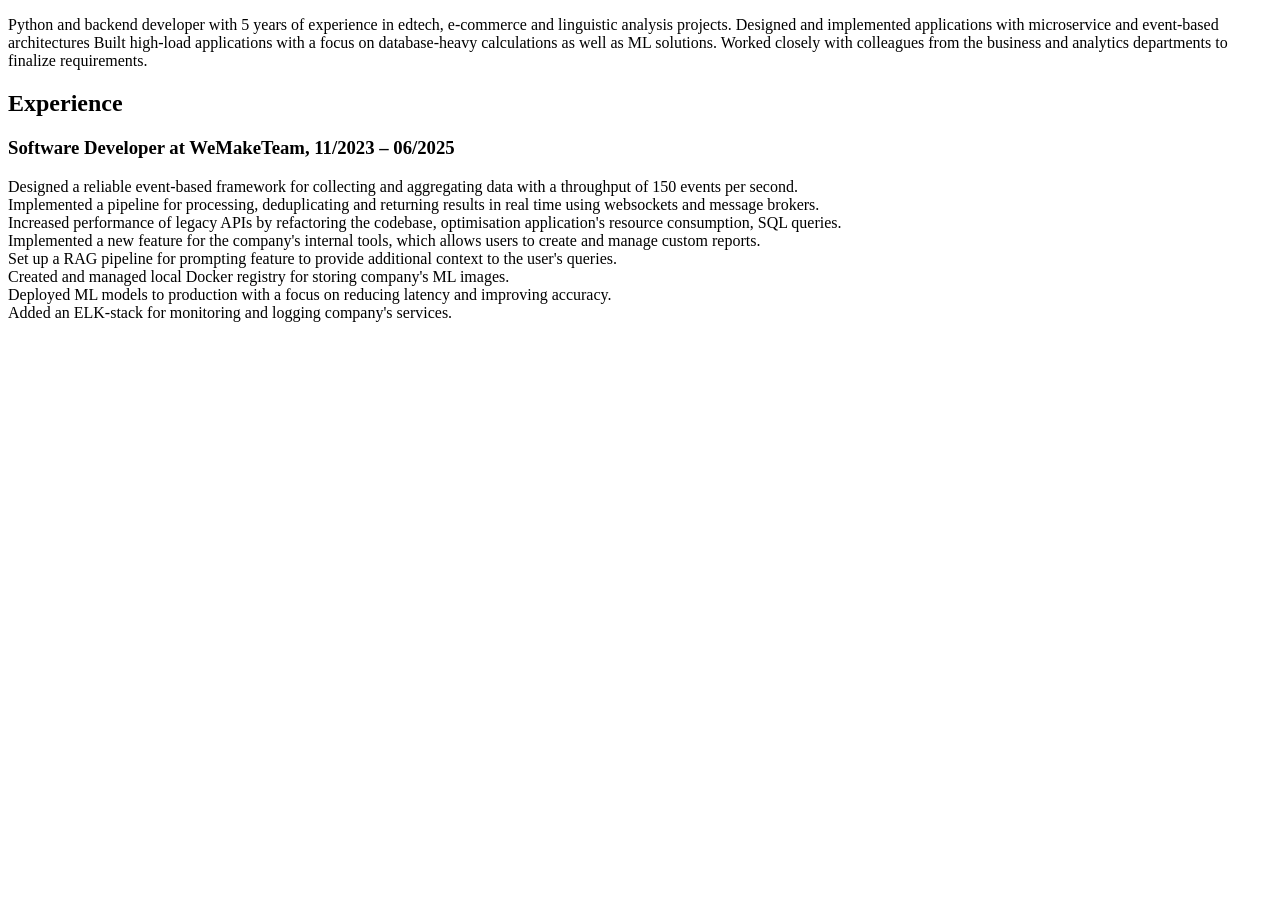
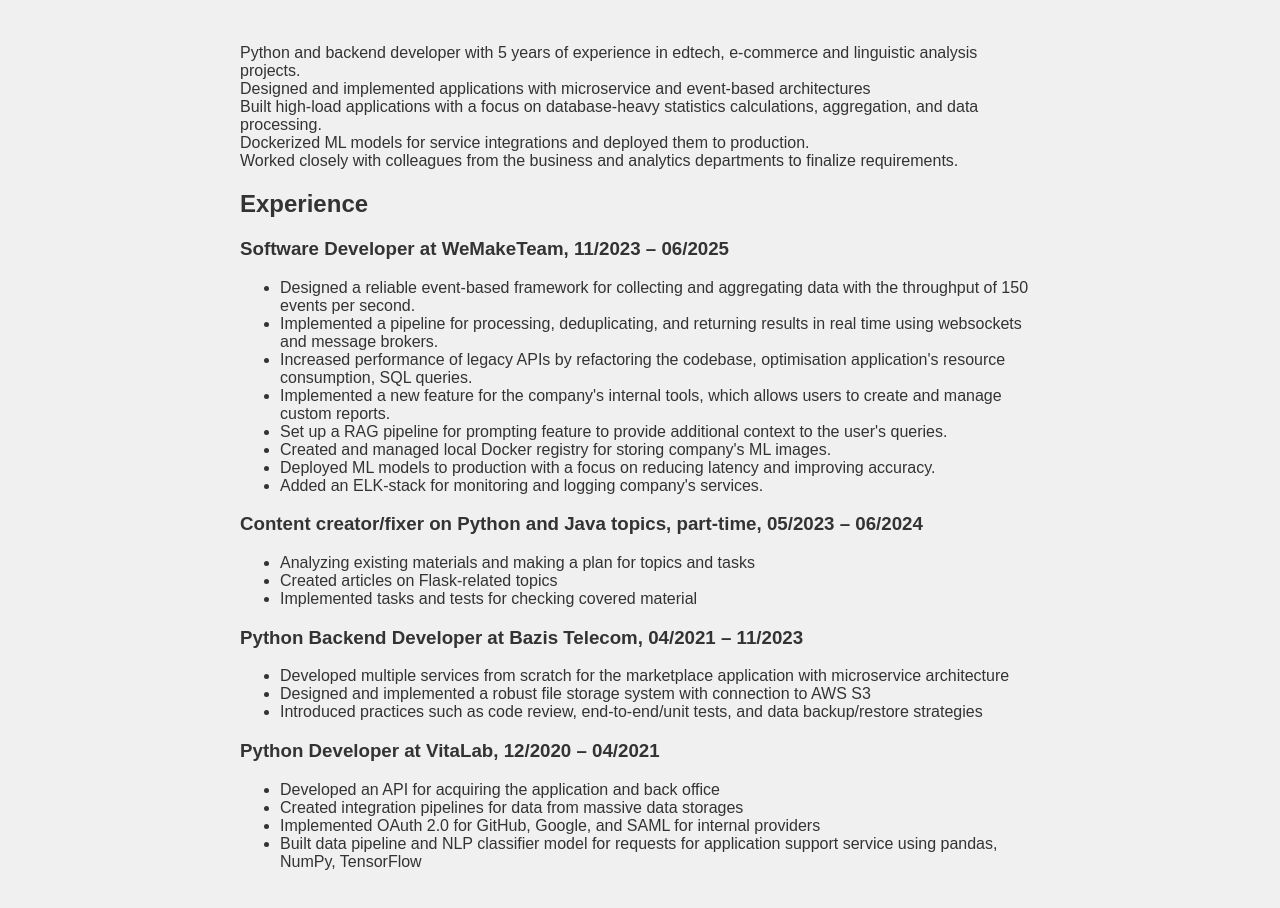
Before and after one commit to aronicq/aronicq.github.io, a plain HTML site: page index.html in a window 1280 px wide. Before the commit the page ends 800 px from the top, so only its background shows below. Drawn offline with Linux system fonts and the light colour scheme.

Commit message:
Update index.html
added missing information

```diff
--- a/index.html
+++ b/index.html
@@ -3,37 +3,87 @@
 <head>
     <meta charset="UTF-8">
     <title>Efim Minkovich</title>
+    <style>
+        body {
+            font-family: Arial, sans-serif;
+            background-color: #f0f0f0;
+            color: #333;
+            min-height: 100vh;
+            display: flex;
+        }
+
+        .container {
+            margin: auto;
+            position: relative;
+            max-width: 800px;
+            width: 100%;
+            padding: 20px;
+        }
+    </style>
 </head>
-<body>
+<body style="">
+<div class="container">
 
 <p>
     Python and backend developer with 5 years of experience in edtech, e-commerce and linguistic analysis projects.
+    <br>
     Designed and implemented applications with microservice and event-based architectures
-    Built high-load applications with a focus on database-heavy calculations as well as ML solutions.
+    <br>
+    Built high-load applications with a focus on database-heavy statistics calculations, aggregation, and data processing.
+    <br>
+    Dockerized ML models for service integrations and deployed them to production.
+    <br>
     Worked closely with colleagues from the business and analytics departments to finalize requirements.
 </p>
 
 <h2>Experience</h2>
 <h3>Software Developer at WeMakeTeam, 11/2023 – 06/2025</h3>
-<p>
-    Designed a reliable event-based framework for collecting and aggregating data with a throughput of 150 events per second.
-    <br>
-    Implemented a pipeline for processing, deduplicating and returning results in real time using websockets and message brokers.
-    <br>
-    Increased performance of legacy APIs by refactoring the codebase, optimisation application's resource consumption, SQL queries.
-    <br>
-    Implemented a new feature for the company's internal tools, which allows users to create and manage custom reports.
-    <br>
-    Set up a RAG pipeline for prompting feature to provide additional context to the user's queries.
-    <br>
-    Created and managed local Docker registry for storing company's ML images.
-    <br>
-    Deployed ML models to production with a focus on reducing latency and improving accuracy.
-    <br>
-    Added an ELK-stack for monitoring and logging company's services.
-</p>
+    <ul>
+        <li>Designed a reliable event-based framework for collecting and aggregating data with the throughput of 150
+            events per second.
+        </li>
+        <li>Implemented a pipeline for processing, deduplicating, and returning results in real time using websockets and
+            message brokers.
+        </li>
+        <li>Increased performance of legacy APIs by refactoring the codebase, optimisation application's resource
+            consumption, SQL queries.
+        </li>
+        <li>Implemented a new feature for the company's internal tools, which allows users to create and manage custom
+            reports.
+        </li>
+        <li>Set up a RAG pipeline for prompting feature to provide additional context to the user's queries.</li>
+        <li>Created and managed local Docker registry for storing company's ML images.</li>
+        <li>Deployed ML models to production with a focus on reducing latency and improving accuracy.</li>
+        <li>Added an ELK-stack for monitoring and logging company's services.</li>
+    </ul>
 
+    <h3>
+        Content creator/fixer on Python and Java topics, part-time, 05/2023 – 06/2024
+    </h3>
+    <ul>
+        <li>Analyzing existing materials and making a plan for topics and tasks</li>
+        <li>Created articles on Flask-related topics</li>
+        <li>Implemented tasks and tests for checking covered material</li>
+    </ul>
 
+    <h3>
+        Python Backend Developer at Bazis Telecom, 04/2021 – 11/2023
+    </h3>
+    <ul>
+        <li>Developed multiple services from scratch for the marketplace application with microservice architecture</li>
+        <li>Designed and implemented a robust file storage system with connection to AWS S3</li>
+        <li>Introduced practices such as code review, end-to-end/unit tests, and data backup/restore strategies</li>
+    </ul>
+    <h3>
+        Python Developer at VitaLab, 12/2020 – 04/2021
+    </h3>
+    <ul>
+        <li>Developed an API for acquiring the application and back office</li>
+        <li>Created integration pipelines for data from massive data storages</li>
+        <li>Implemented OAuth 2.0 for GitHub, Google, and SAML for internal providers</li>
+        <li>Built data pipeline and NLP classifier model for requests for application support service using pandas, NumPy, TensorFlow</li>
+    </ul>
+</div>
 
 </body>
 </html>
```
